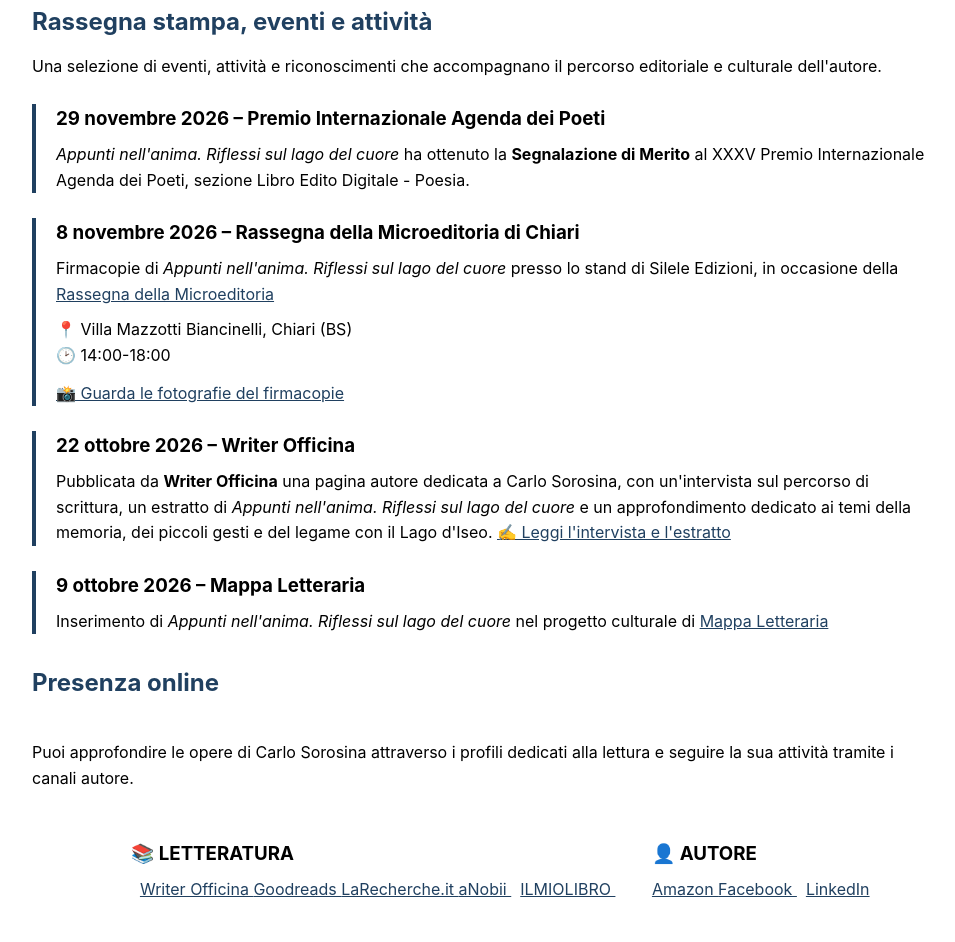
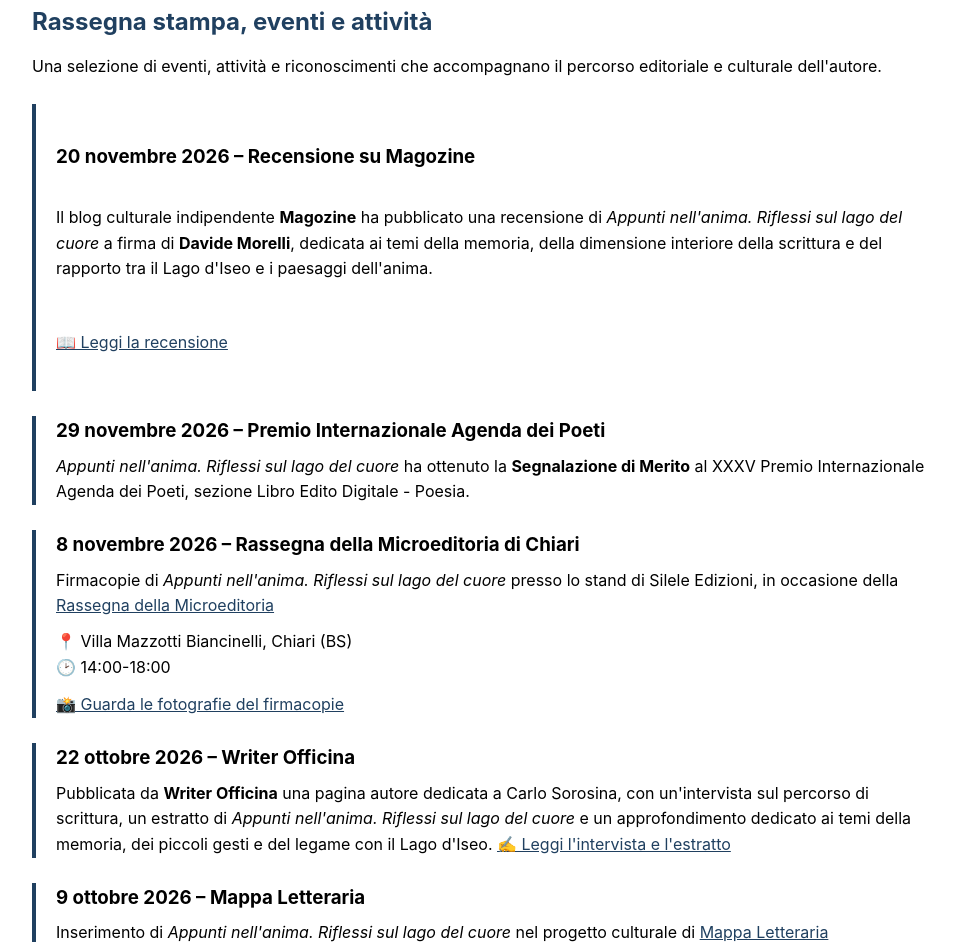
Before and after one commit to carlosorosina-bit/carlosorosina.github.io, a plain HTML site: page index.html in a window 1280 px wide. Shown: the part 2448-3390 px from the top of the page, without its empty margins (158-1113 px from the left). Drawn offline with Linux system fonts and the light colour scheme.

Commit message:
Add review section for 'Appunti nell'anima' on Magozine
Added a new section for a review on Magozine with details about the book and a link to read the review.

```diff
--- a/index.html
+++ b/index.html
@@ -482,6 +482,30 @@ Una selezione di eventi, attività e riconoscimenti che accompagnano il percorso
 
 <div style="border-left:4px solid #204060; padding-left:20px; margin:25px 0;">
 
+<h3 style="margin-bottom:8px;">
+20 novembre 2026 – Recensione su Magozine
+</h3>
+
+<p style="margin-top:0;">
+Il blog culturale indipendente <strong>Magozine</strong> ha pubblicato una
+recensione di <em>Appunti nell'anima. Riflessi sul lago del cuore</em>
+a firma di <strong>Davide Morelli</strong>, dedicata ai temi della memoria,
+della dimensione interiore della scrittura e del rapporto tra il Lago d'Iseo
+e i paesaggi dell'anima.
+</p>
+
+<p style="margin-top:12px;">
+<a href="https://www.magozine.it/appunti-nellanima-riflessi-sul-lago-del-cuore-di-carlo-sorosina/"
+target="_blank"
+rel="noopener noreferrer">
+📖 Leggi la recensione
+</a>
+</p>
+
+</div>
+
+<div style="border-left:4px solid #204060; padding-left:20px; margin:25px 0;">
+
   <h3 style="margin-bottom:8px;">
         29 novembre 2026 – Premio Internazionale Agenda dei Poeti
     </h3>
```
